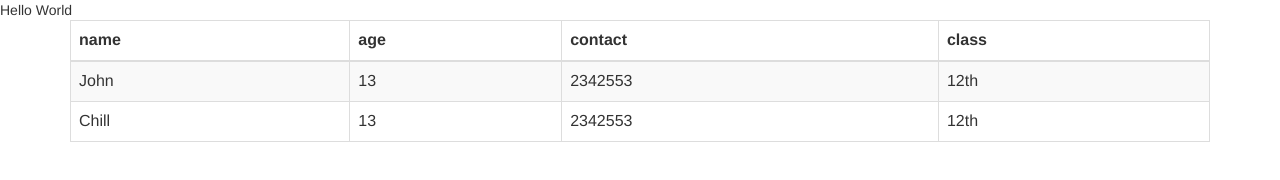
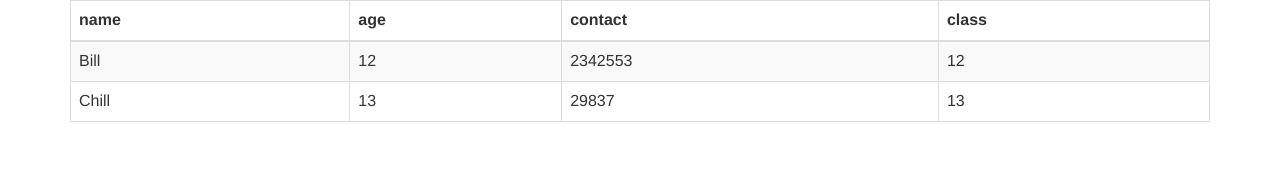
Before and after one commit to AnitaGarje/AngularREST, a website: page app/index.html in a window 1280 px wide. Drawn offline with nearby package versions, Linux system fonts and the light colour scheme.

Commit message:
added student fetch from json

```diff
--- a/app/index.html
+++ b/app/index.html
@@ -18,17 +18,11 @@
               </tr>
             </thead>
             <tbody>
-              <tr>
-                <td>John</td>
-                <td>13</td>
-                <td>2342553</td>
-                <td>12th</td>
-              </tr>
-               <tr>
-                <td>Chill</td>
-                <td>13</td>
-                <td>2342553</td>
-                <td>12th</td>
+              <tr ng-repeat="student in ctrl.students">
+                <td>{{ student.name }}</td>
+                <td>{{ student.class }}</td>
+                <td>{{ student.contact }}</td>
+                <td>{{ student.class }}</td>
               </tr>
             </tbody>
           </table>
--- a/app/student/studentController.js
+++ b/app/student/studentController.js
@@ -5,16 +5,26 @@
         .module('studmon')
         .controller('StudentController', StudentController);
 
-    StudentController.$inject = [];
+    StudentController.$inject = ['$http'];
 
-    function StudentController() {
+    function StudentController($http) {
         var vm = this;
-        vm.greet = "Hello World";
+        vm.students = [];
 
-        activate();
+        fetchData();
 
         ////////////////
 
-        function activate() { }
+        function fetchData() {
+            $http
+                .get('students.json')
+                .then(function success(data){
+                    console.log(data);
+                    vm.students = data.data;
+                })
+                .catch(function failure(data){
+                    console.log(data);
+                });
+        }
     }
 })();
--- /dev/null
+++ b/app/students.json
@@ -0,0 +1,14 @@
+[
+    {
+        "name" :"Bill",
+        "age":13,
+        "contact":"2342553",
+        "class": 12
+    },
+    {
+        "name" :"Chill",
+        "age":17,
+        "contact":"29837",
+        "class": 13
+    }
+]
```
